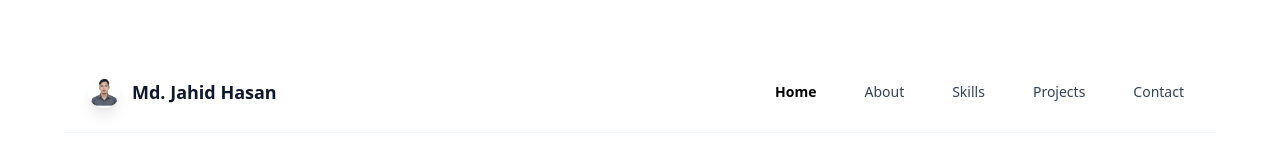
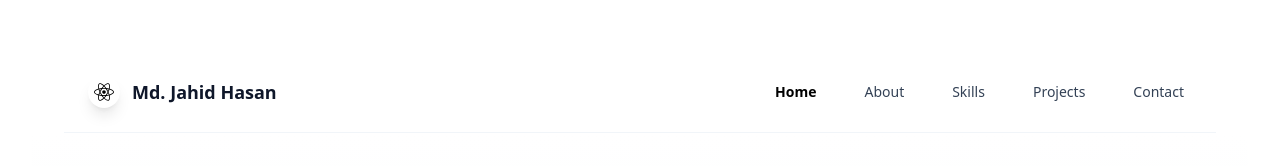
Before and after one commit to arjahid/jahid-protfolio, a React (Vite) app: page / in a window 1280 px wide. Shown: the top 166 px of the page. Built offline with nearby package versions, Linux system fonts and the light colour scheme.

Commit message:
fix react icon

```diff
--- a/src/components/Navbar.jsx
+++ b/src/components/Navbar.jsx
@@ -1,7 +1,6 @@
 import { useState } from "react";
-import { FaBars, FaTimes } from "react-icons/fa";
+import { FaBars, FaTimes, FaReact } from "react-icons/fa";
 import { NavLink } from "react-router-dom";
-import pic from '../assets/Gemini_Generated_Image_rx4ucmrx4ucmrx4u.png'
 
 const Navbar = () => {
   const [open, setOpen] = useState(false);
@@ -18,11 +17,9 @@ const Navbar = () => {
     <nav className=" w-full z-50 backdrop-blur-sm">
       <div className="max-w-6xl mx-auto flex justify-between items-center p-4 md:p-6 bg-white/70 dark:bg-slate-900/60 border-b border-slate-100">
         <a href="/" className="flex items-center gap-3">
-          <img
-            src={pic}
-            alt="Md. Jahid Hasan"
-            className="inline-block w-8 h-8 rounded-full object-cover shadow-lg"
-          />
+          <span className="inline-flex items-center justify-center w-8 h-8 rounded-full bg-white shadow-lg">
+            <FaReact className="w-5 h-5 text-primary" aria-hidden="true" />
+          </span>
           <span className="text-lg font-semibold text-slate-900">Md. Jahid Hasan</span>
         </a>
 
```
